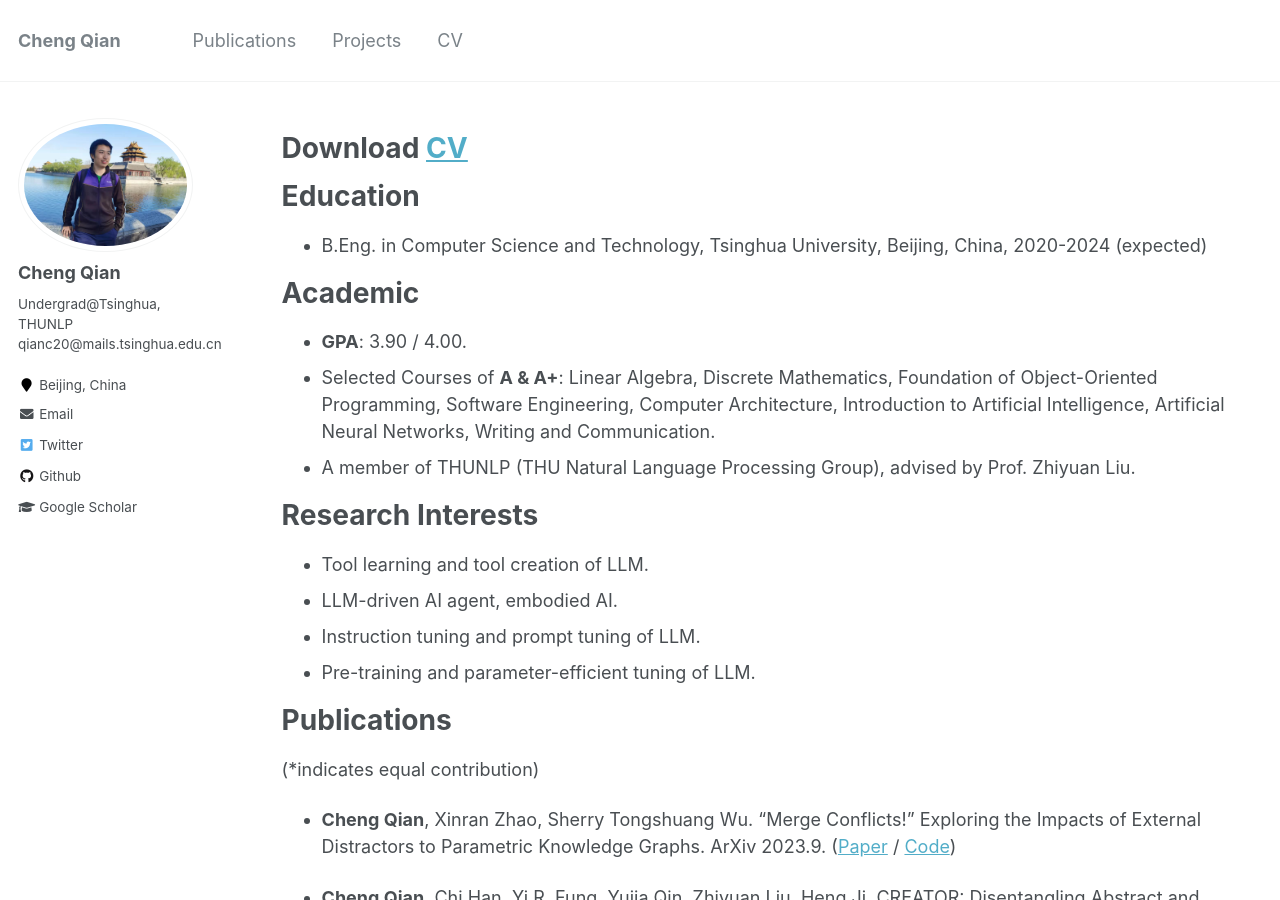
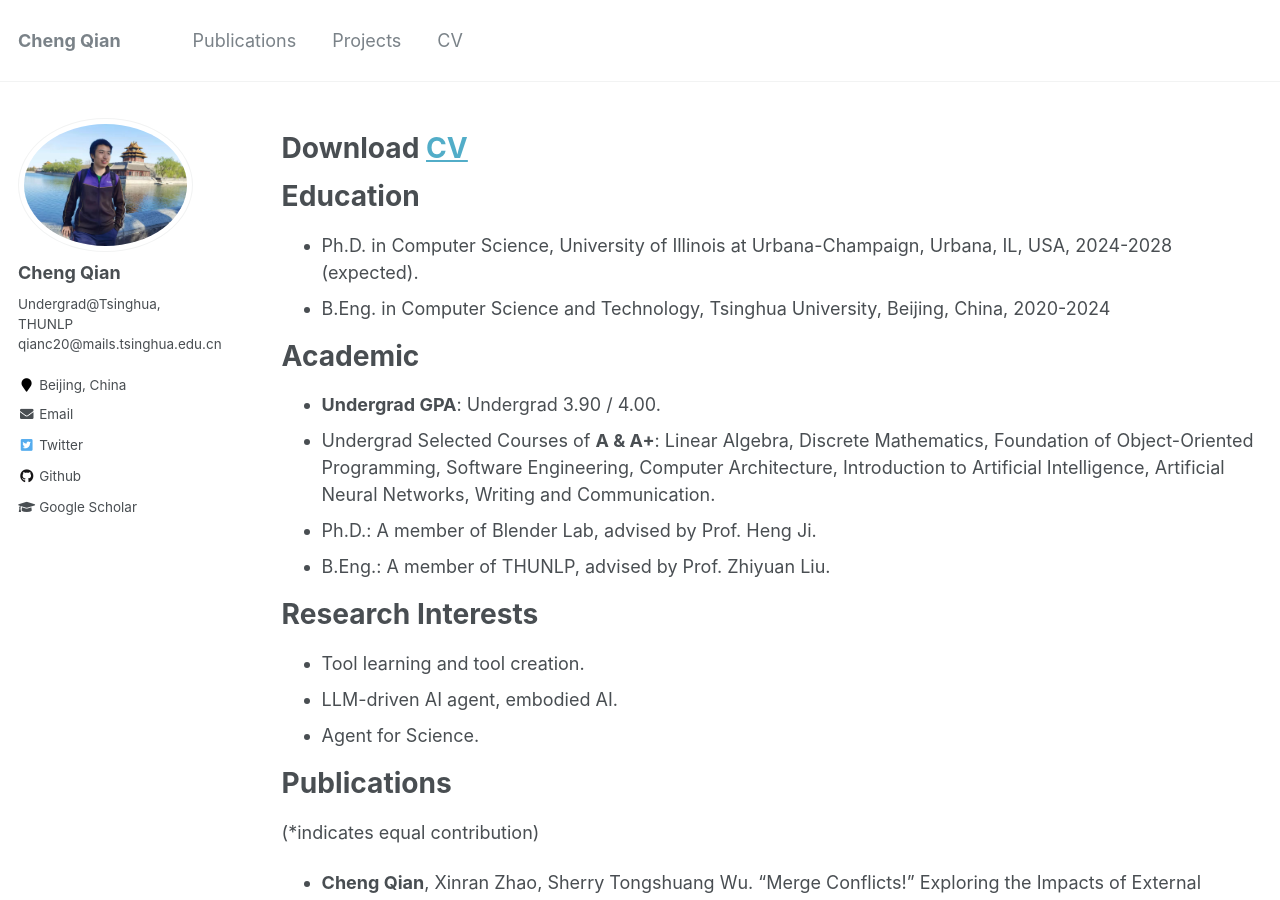
Before and after one commit to qiancheng0/qiancheng0.github.io, a Jekyll site: the page built from _pages/cv.md, in a window 1280 px wide and 900 px high. Built offline with Jekyll 4.4.1, drawn with Linux system fonts in a browser that asks for light colours.

```diff
--- a/_pages/cv.md
+++ b/_pages/cv.md
@@ -13,20 +13,21 @@ Download [CV](http://qiancheng0.github.io/files/CV_ChengQian.pdf)
 
 Education
 ======
-* B.Eng. in Computer Science and Technology, Tsinghua University, Beijing, China, 2020-2024 (expected)
+* Ph.D. in Computer Science, University of Illinois at Urbana-Champaign, Urbana, IL, USA, 2024-2028 (expected).
+* B.Eng. in Computer Science and Technology, Tsinghua University, Beijing, China, 2020-2024
 
 Academic
 ======
-* **GPA**: 3.90 / 4.00.
-* Selected Courses of **A & A+**: Linear Algebra, Discrete Mathematics, Foundation of Object-Oriented Programming, Software Engineering, Computer Architecture, Introduction to Artificial Intelligence, Artificial Neural Networks, Writing and Communication.
-* A member of THUNLP (THU Natural Language Processing Group), advised by Prof. Zhiyuan Liu.
+* **Undergrad GPA**: Undergrad 3.90 / 4.00.
+* Undergrad Selected Courses of **A & A+**: Linear Algebra, Discrete Mathematics, Foundation of Object-Oriented Programming, Software Engineering, Computer Architecture, Introduction to Artificial Intelligence, Artificial Neural Networks, Writing and Communication.
+* Ph.D.: A member of Blender Lab, advised by Prof. Heng Ji.
+* B.Eng.: A member of THUNLP, advised by Prof. Zhiyuan Liu.
 
 Research Interests
 ======
-* Tool learning and tool creation of LLM.
+* Tool learning and tool creation.
 * LLM-driven AI agent, embodied AI.
-* Instruction tuning and prompt tuning of LLM.
-* Pre-training and parameter-efficient tuning of LLM.
+* Agent for Science.
 
 
 Publications
```
Also changed, not shown: _pages/about.md (+17 -12 lines), 1 other file.
